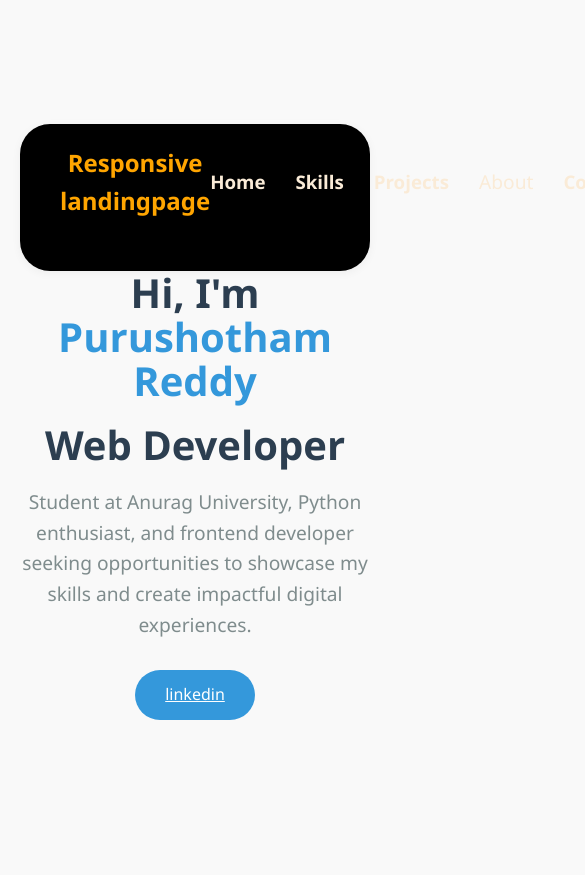
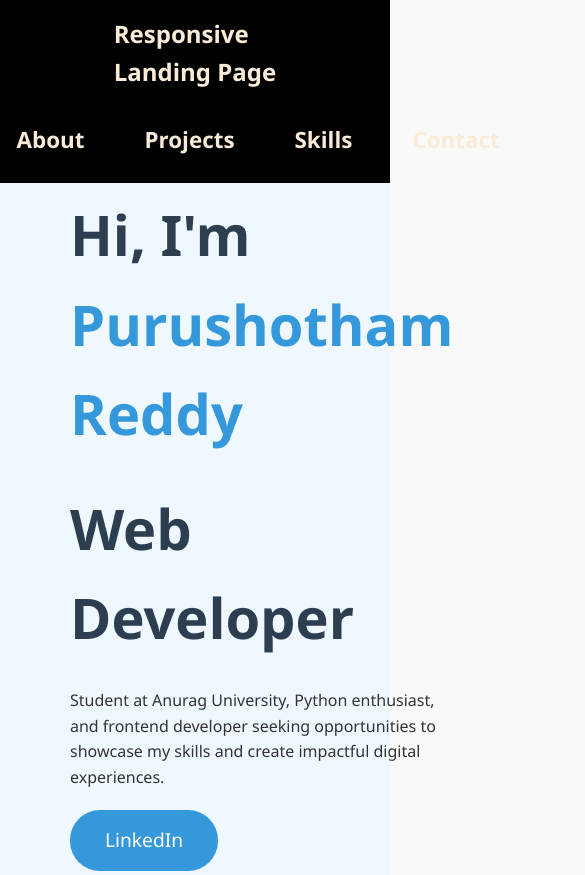
Before and after one commit to PURUSHOTHAM-spr/SCT_WD_1, a plain HTML site: page index.html in a window 390 px wide. Shown: the top 875 px of the page, 585 px wide, since content can reach past the window. Before the commit the page ends 844 px from the top, so only its background shows below. Drawn offline with Linux system fonts and the light colour scheme.

Commit message:
Initial commit

```diff
--- a/index.html
+++ b/index.html
@@ -1,30 +1,41 @@
 <!DOCTYPE html>
 <html lang="en">
 <head>
-    <link rel="stylesheet" href="style.css"/>
-    <meta charset="UTF-8">
-    <meta name="viewport" content="width=device-width, initial-scale=1.0">
-    <title>Purushotham Reddy - Portfolio</title>
+  <link rel="stylesheet" href="style.css" />
+  <meta charset="UTF-8" />
+  <meta name="viewport" content="width=device-width, initial-scale=1.0" />
+  <title>Purushotham Reddy - Portfolio</title>
 </head>
 <body>
-  <div id="landingpage">
   <div id="navbar">
-    <h2 id="title">Responsive<br>landingpage</h2>
+    <h2 id="title">Responsive<br>Landing Page</h2>
     <div id="menu">
-      <h3>Home</h3>
-      <h3>Skills</h3>
-      <h3>Projects</h3>
-      <h3><a href="about.html">About</a></h3>
-      <h3>Contact</h3>
+      <a href="#home">Home</a>
+      <a href="#about">About</a>
+       <a href="#Projects">Projects</a>
+        <a href="#Skills">Skills</a>
+         <a href="#Contact">Contact</a>
     </div>
   </div>
 
+  <section id="home" class="section hero-section">
     <div class="content">
       <h1>Hi, I'm <span class="highlight">Purushotham Reddy</span></h1>
       <h1>Web Developer</h1>
       <p>Student at Anurag University, Python enthusiast, and frontend developer seeking opportunities to showcase my skills and create impactful digital experiences.</p>
-      <a href="https://www.linkedin.com/in/purushotham-shagamreddy-59b048315/" class="cta-button">linkedin</a>
+      <a href="https://www.linkedin.com/in/purushotham-shagamreddy-59b048315/" class="cta-button">LinkedIn</a>
     </div>
-  </div>
+  </section>
+
+  <section id="about" class="section about-section">
+    <div class="content">
+      <h1>About Me</h1>
+      <h4>Personal Info:</h4>
+      <p><strong>Name:</strong> Purushotham Reddy</p>
+      <p><strong>College:</strong> Anurag University</p>
+      <p><strong>Branch:</strong> Information Technology</p>
+      <p><strong>About:</strong> I'm a passionate web developer with expertise in frontend technologies.</p>
+    </div>
+  </section>
 </body>
 </html>
--- a/style.css
+++ b/style.css
@@ -4,7 +4,6 @@
   box-sizing: border-box;
   font-family: 'Segoe UI', Tahoma, Geneva, Verdana, sans-serif;
 }
-
 body {
   background-color: #f9f9f9;
   color: #333;
@@ -13,100 +12,88 @@ body {
 #navbar {
   background-color: black;
   color: antiquewhite;
-  border-radius: 30px;
   display: flex;
   justify-content: space-between;
   align-items: center;
-  padding: 20px 40px;
-  position: sticky;
+  padding: 25px 40px;
+  position: fixed;
   top: 0;
-  z-index: 100;
-  box-shadow: 0 2px 10px rgba(0,0,0,0.05);
+  width: 100%;
+  z-index: 1000;
 }
-#landingpage {
-  position: relative;
+#menu {
+  display: flex;
+  gap: 40px;
+}
+
+#menu a {
+  text-decoration: none;
+  color: antiquewhite;
+  font-weight: 600;
+  font-size: 1.6rem;
+  padding: 10px 20px;
+}
+
+#menu a:hover {
+  color: #3498db;
+}
+
+
+.section {
   min-height: 100vh;
-  padding: 120px 40px 40px 40px;
+  padding: 160px 40px 80px;
   display: flex;
   flex-direction: column;
   justify-content: center;
 }
 
-#title {
-
-  color:orange;
+.hero-section {
+  background-color: #f0f8ff;
 }
 
-#menu {
-  display: flex;
-  gap: 30px;
+.about-section {
+  background-color: #fffaf0;
 }
 
-#menu a {
-  text-decoration: none;
-  color: antiquewhite;
-  font-weight: 500;
-  font-size: 1.2rem;
-  cursor: pointer;
-  transition: color 0.3s;
+.content {
+  max-width: 800px;
+  margin: 0 auto;
+  padding: 50px;
 }
-#menu :hover{
-     color: #3498db;
-}
-#menu a:hover {
-  color: #3498db;
-}
-.content {
-  max-width: 600px;
-  margin-left: 40px;
-}
-
 .content h1 {
-  font-size: 4rem;
-  font-weight: 800;
-  line-height: 1.1;
-  margin-bottom: 20px;
+  font-size: 3.5rem;
+  margin-bottom: 25px;
   color: #2c3e50;
 }
-
-.content p {
-  font-size: 1.2rem;
-  margin-bottom: 30px;
-  color: #7f8c8d;
-}
-
 .highlight {
   color: #3498db;
 }
-
 .cta-button {
   display: inline-block;
   background-color: #3498db;
   color: white;
-  padding: 12px 30px;
+  padding: 15px 35px;
   border-radius: 30px;
-
-
+  text-decoration: none;
+  font-size: 1.2rem;
+  margin-top: 20px;
 }
-
 @media (max-width: 768px) {
-  #landingpage {
-    padding: 20px;
-    text-align: center;
+  #navbar {
+    flex-direction: column;
+    padding: 15px;
   }
 
-  #title, #menu {
-    position: static;
-    margin-bottom: 30px;
+  #menu {
+    margin-top: 20px;
+    gap: 20px;
   }
 
-
-  .content {
-    margin-left: 0;
-    max-width: 100%;
+  #menu a {
+    font-size: 1.4rem;
   }
 
-  .content h1 {
-    font-size: 2.5rem;
+  .section {
+    padding: 140px 20px 40px;
   }
 }
```
Also changed, not shown: about.html (deleted, +0 -16 lines), 1 other file.
